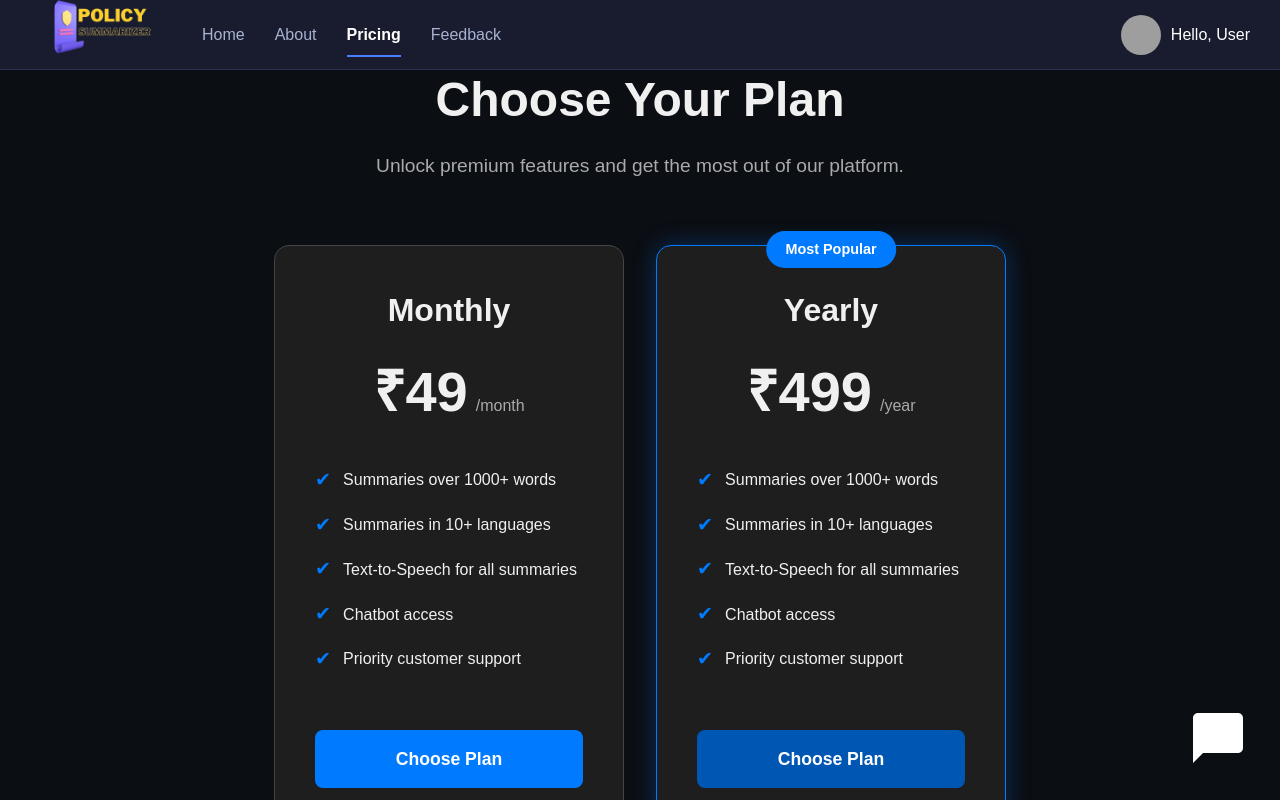
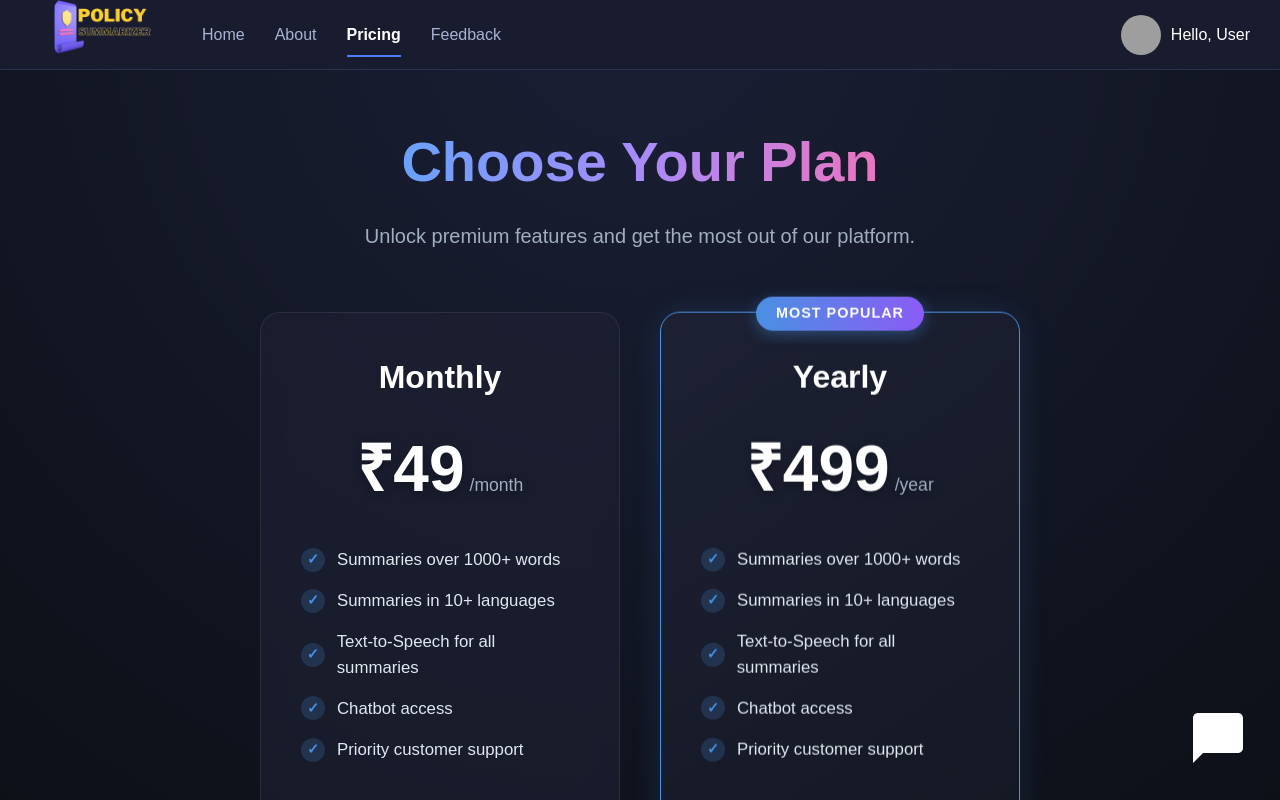
Before and after one commit to Ro706/project_policy, a React (Vite) app: page /pricing in a window 1280 px wide. Shown: the top 800 px of the page. Built offline with nearby package versions, Linux system fonts and the light colour scheme; grey boxes are pictures that could not be loaded.

Commit message:
update [27-11-2025] update price page Ui and pricing -> feature

```diff
--- a/src/pages/Pricing.jsx
+++ b/src/pages/Pricing.jsx
@@ -1,9 +1,10 @@
-import React,{ useEffect, useState } from 'react';
+import React, { useEffect, useState } from 'react';
 import '../pricing.css';
 
 
 const Pricing = () => {
   const [user, setUser] = useState(null);
+  const [isSubscribed, setIsSubscribed] = useState(false);
 
   const getUser = async () => {
     try {
@@ -24,12 +25,38 @@ const Pricing = () => {
     }
   };
 
+  const checkSubscription = async () => {
+    try {
+      const token = localStorage.getItem("token");
+      if (!token) return;
+
+      const res = await fetch("http://localhost:5000/api/payment/check-subscription", {
+        headers: { "auth-token": token },
+      });
+
+      if (res.ok) {
+        setIsSubscribed(true);
+      } else {
+        setIsSubscribed(false);
+      }
+    } catch (err) {
+      console.error("❌ Subscription check error:", err);
+      setIsSubscribed(false);
+    }
+  };
+
   useEffect(() => {
     getUser();
+    checkSubscription();
   }, []);
 
   // In a real app, this would be moved to a shared hook or context
   const handlePayment = async (amount, description) => {
+    if (isSubscribed) {
+      alert("You are already subscribed to a plan!");
+      return;
+    }
+
     // This logic is copied from Home.jsx and should be refactored in a real-world scenario
     try {
       const token = localStorage.getItem("token");
@@ -124,8 +151,13 @@ const Pricing = () => {
             <li>Chatbot access</li>
             <li>Priority customer support</li>
           </ul>
-          <button className="price-subscribe-btn" onClick={() => handlePayment(49, 'Monthly Subscription')}>
-            Choose Plan
+          <button
+            className={`price-subscribe-btn ${isSubscribed ? 'disabled' : ''}`}
+            onClick={() => handlePayment(49, 'Monthly Subscription')}
+            disabled={isSubscribed}
+            style={isSubscribed ? { background: '#4a5568', cursor: 'not-allowed', boxShadow: 'none' } : {}}
+          >
+            {isSubscribed ? "Current Plan" : "Choose Plan"}
           </button>
         </div>
 
@@ -141,8 +173,13 @@ const Pricing = () => {
             <li>Chatbot access</li>
             <li>Priority customer support</li>
           </ul>
-          <button className="price-subscribe-btn" onClick={() => handlePayment(499, 'Yearly Subscription')}>
-            Choose Plan
+          <button
+            className={`price-subscribe-btn ${isSubscribed ? 'disabled' : ''}`}
+            onClick={() => handlePayment(499, 'Yearly Subscription')}
+            disabled={isSubscribed}
+            style={isSubscribed ? { background: '#4a5568', cursor: 'not-allowed', boxShadow: 'none' } : {}}
+          >
+             {isSubscribed ? "Current Plan" : "Choose Plan"}
           </button>
         </div>
       </div>
--- a/src/pricing.css
+++ b/src/pricing.css
@@ -1,140 +1,201 @@
+/* Animations */
+@keyframes fadeIn {
+  from { opacity: 0; transform: translateY(20px); }
+  to { opacity: 1; transform: translateY(0); }
+}
+
+@keyframes float {
+  0% { transform: translateY(0px); }
+  50% { transform: translateY(-10px); }
+  100% { transform: translateY(0px); }
+}
+
+@keyframes glow {
+  0% { box-shadow: 0 0 5px rgba(74, 144, 226, 0.2); }
+  50% { box-shadow: 0 0 20px rgba(74, 144, 226, 0.6); }
+  100% { box-shadow: 0 0 5px rgba(74, 144, 226, 0.2); }
+}
+
 .pricing-container {
-  /* margin-top: 180px; */
-  padding: 4rem 2rem;
-  /* background-color: 181c2e; Dark background */
-  color: #f0f0f0;
-  min-height: calc(100vh - 80px); /* Adjust for navbar height */
+  padding: 120px 20px 60px 20px; /* Increased top padding */
+  min-height: 100vh;
   display: flex;
   flex-direction: column;
   align-items: center;
-  justify-content: center;
+  background: radial-gradient(circle at top center, #1a1f35 0%, #0b0e13 100%);
+  overflow-x: hidden;
 }
 
 .pricing-header {
   text-align: center;
-  margin-bottom: 4rem;
+  margin-bottom: 60px;
+  animation: fadeIn 0.8s ease-out;
 }
 
 .pricing-header h1 {
-  font-size: 3rem;
-  font-weight: 700;
-  margin-bottom: 1rem;
+  font-size: 3.5rem;
+  font-weight: 800;
+  margin-bottom: 16px;
+  background: linear-gradient(90deg, #60a5fa, #a78bfa, #f472b6);
+  -webkit-background-clip: text;
+  -webkit-text-fill-color: transparent;
 }
 
 .pricing-header p {
-  font-size: 1.2rem;
-  color: #aaa;
+  font-size: 1.25rem;
+  color: #a0aec0;
   max-width: 600px;
+  margin: 0 auto;
+  line-height: 1.6;
 }
 
 .pricing-cards {
   display: flex;
   justify-content: center;
-  align-items: center;
-  gap: 2rem;
+  align-items: stretch;
+  gap: 40px;
   flex-wrap: wrap;
+  width: 100%;
+  max-width: 1000px;
+  perspective: 1000px;
 }
 
 .plan-card {
-  background-color: #1e1e1e;
-  border: 1px solid #444;
-  border-radius: 15px;
-  padding: 2.5rem;
-  width: 350px;
-  min-height: 450px;
+  background: rgba(30, 34, 53, 0.6);
+  backdrop-filter: blur(12px);
+  border: 1px solid rgba(255, 255, 255, 0.08);
+  border-radius: 20px;
+  padding: 40px;
+  width: 360px;
   display: flex;
   flex-direction: column;
-  transition: transform 0.3s, box-shadow 0.3s;
+  transition: all 0.4s cubic-bezier(0.175, 0.885, 0.32, 1.275);
   position: relative;
+  animation: fadeIn 1s ease-out forwards;
+  opacity: 0;
 }
 
+.plan-card:nth-child(1) { animation-delay: 0.2s; }
+.plan-card:nth-child(2) { animation-delay: 0.4s; }
+
 .plan-card:hover {
-  transform: translateY(-10px);
-  box-shadow: 0 15px 30px rgba(0, 123, 255, 0.2);
+  transform: translateY(-15px) scale(1.02);
+  border-color: #4a90e2;
+  box-shadow: 0 20px 40px rgba(0, 0, 0, 0.4);
 }
 
 .plan-card.popular {
-  border-color: #007bff;
-  box-shadow: 0 0 25px rgba(0, 123, 255, 0.3);
+  background: linear-gradient(145deg, rgba(30, 34, 53, 0.9), rgba(20, 24, 35, 0.95));
+  border: 1px solid #4a90e2;
+  box-shadow: 0 0 30px rgba(74, 144, 226, 0.15);
+  animation: fadeIn 1s ease-out 0.4s forwards, float 6s ease-in-out infinite;
 }
 
 .popular-badge {
   position: absolute;
-  top: -15px;
+  top: -16px;
   left: 50%;
   transform: translateX(-50%);
-  background-color: #007bff;
+  background: linear-gradient(90deg, #4a90e2, #8b5cf6);
   color: white;
-  padding: 0.5rem 1.2rem;
-  border-radius: 20px;
-  font-weight: bold;
+  padding: 6px 20px;
+  border-radius: 30px;
+  font-weight: 700;
   font-size: 0.9rem;
+  text-transform: uppercase;
+  letter-spacing: 1px;
+  box-shadow: 0 4px 15px rgba(74, 144, 226, 0.4);
 }
 
 .plan-card h2 {
   font-size: 2rem;
-  font-weight: 600;
-  margin-bottom: 1rem;
+  font-weight: 700;
+  margin-bottom: 20px;
   text-align: center;
+  color: #fff;
 }
 
 .price {
-  font-size: 3.5rem;
-  font-weight: bold;
-  margin-bottom: 2rem;
+  font-size: 4rem;
+  font-weight: 800;
+  margin-bottom: 30px;
   text-align: center;
+  color: #fff;
+  text-shadow: 0 2px 10px rgba(0,0,0,0.3);
 }
 
 .price span {
-  font-size: 1rem;
-  font-weight: normal;
-  color: #aaa;
-  margin-left: 0.5rem;
+  font-size: 1.1rem;
+  font-weight: 500;
+  color: #a0aec0;
+  margin-left: 5px;
 }
 
 .features {
   list-style: none;
   padding: 0;
-  margin-bottom: 2.5rem;
-  text-align: left;
+  margin-bottom: 40px;
+  flex-grow: 1;
 }
 
 .features li {
-  margin-bottom: 1rem;
+  margin-bottom: 16px;
   display: flex;
   align-items: center;
-  font-size: 1rem;
+  font-size: 1.05rem;
+  color: #e2e8f0;
 }
 
 .features li::before {
-  content: '✔';
-  color: #007bff;
-  margin-right: 0.75rem;
-  font-size: 1.2rem;
+  content: '✓';
+  display: inline-flex;
+  align-items: center;
+  justify-content: center;
+  width: 24px;
+  height: 24px;
+  background: rgba(74, 144, 226, 0.2);
+  color: #4a90e2;
+  border-radius: 50%;
+  margin-right: 12px;
+  font-size: 0.9rem;
+  font-weight: bold;
 }
 
 .price-subscribe-btn {
-  background-color: #007bff;
+  background: linear-gradient(90deg, #4a90e2, #3b82f6);
   color: white;
   border: none;
-  border-radius: 8px;
-  padding: 1rem;
+  border-radius: 12px;
+  padding: 16px;
   font-size: 1.1rem;
-  font-weight: bold;
+  font-weight: 700;
   cursor: pointer;
-  transition: background-color 0.3s, transform 0.2s;
-  margin-top: auto; /* Pushes button to the bottom */
+  transition: all 0.3s ease;
+  box-shadow: 0 4px 15px rgba(59, 130, 246, 0.3);
 }
 
 .price-subscribe-btn:hover {
-  background-color: #0056b3;
-  transform: scale(1.02);
+  transform: translateY(-2px);
+  box-shadow: 0 8px 25px rgba(59, 130, 246, 0.5);
+  filter: brightness(1.1);
 }
 
-.plan-card.popular .price-subscribe-btn {
-    background-color: #0056b3;
+/* Responsive */
+@media (max-width: 768px) {
+  .pricing-container {
+    padding: 100px 20px 40px 20px;
+  }
+
+  .pricing-header h1 {
+    font-size: 2.5rem;
+  }
+
+  .plan-card {
+    width: 100%;
+    max-width: 400px;
+  }
+
+  .pricing-cards {
+    gap: 30px;
+  }
 }
-
-.plan-card.popular .price-subscribe-btn:hover {
-    background-color: #004494;
-}
```
